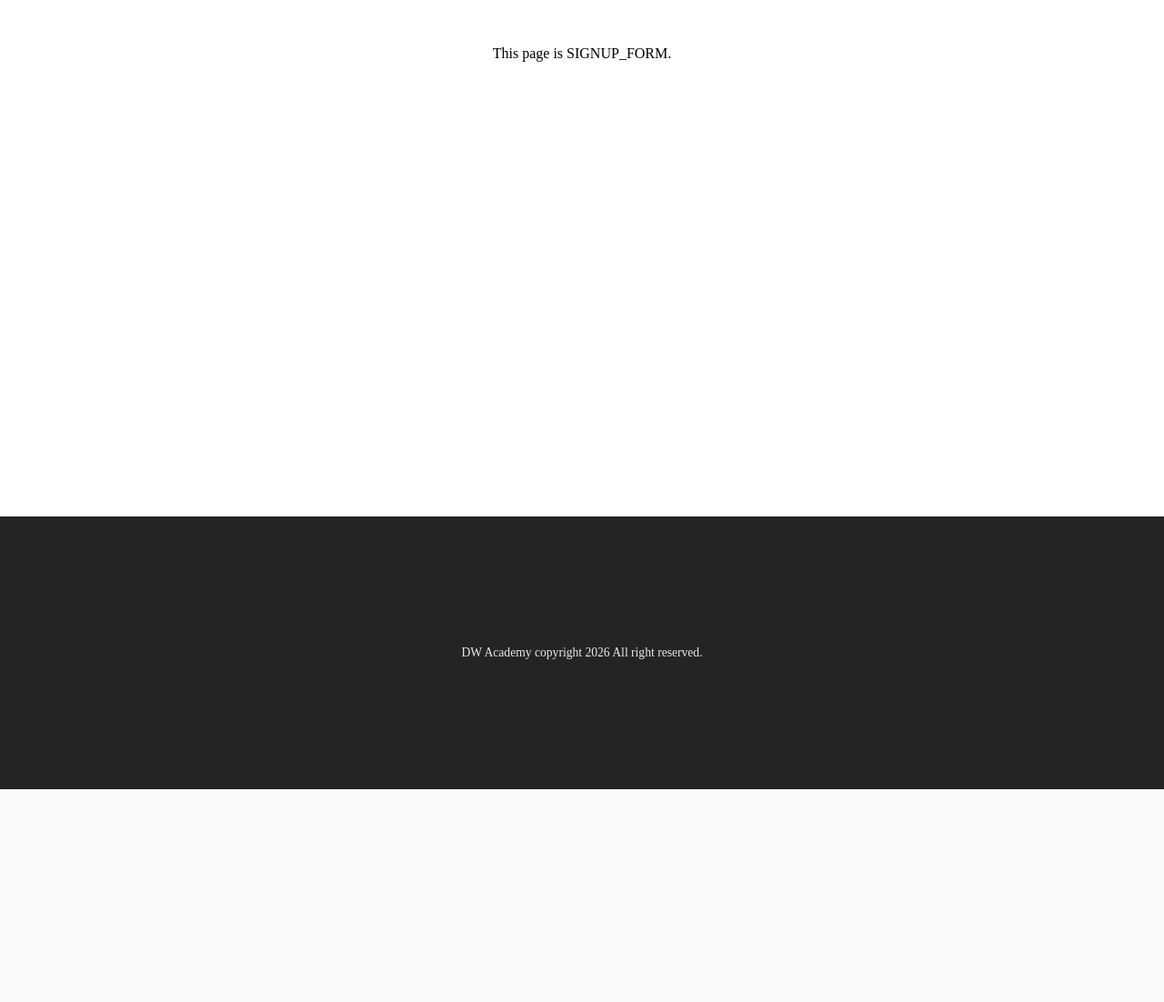
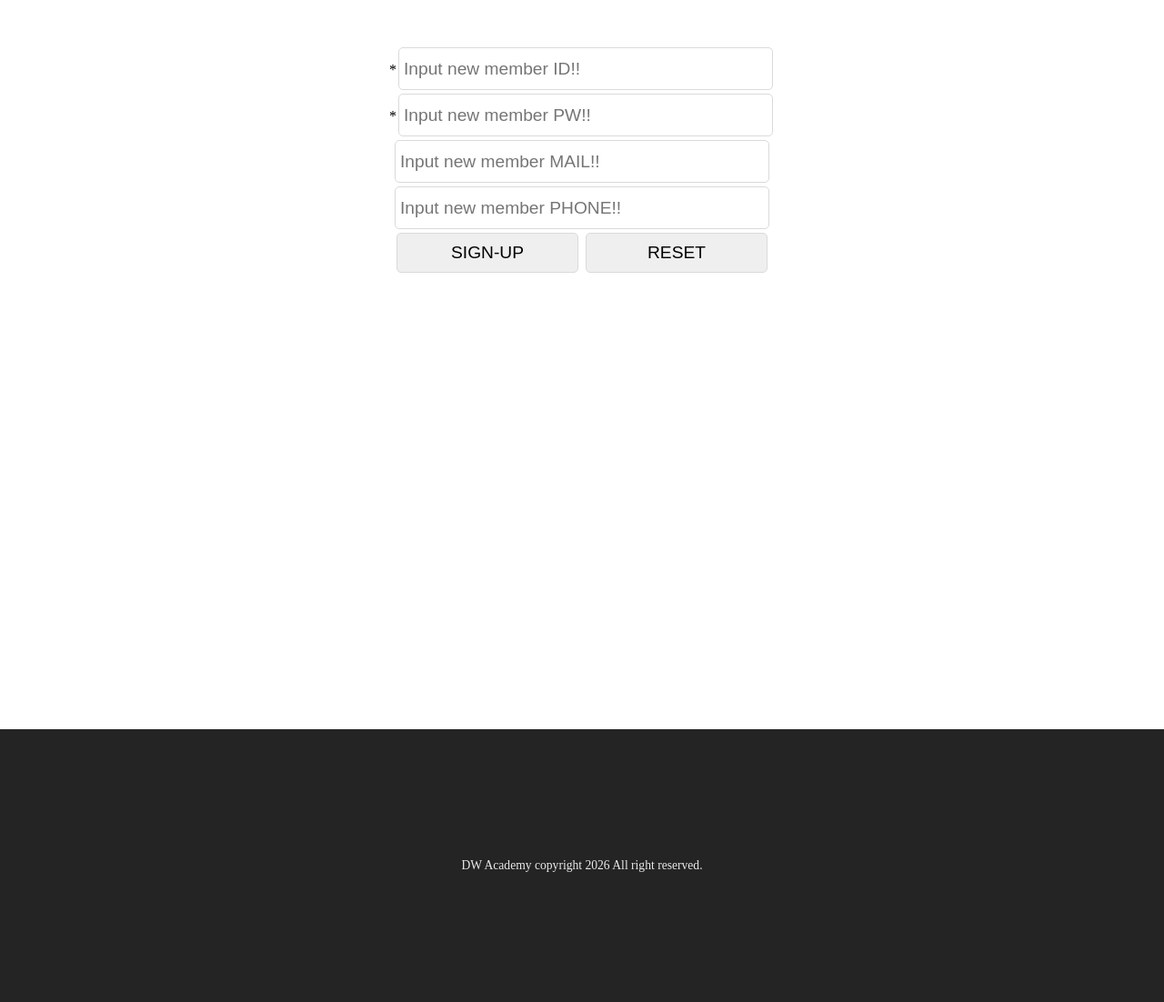
Before and after one commit to kacaroo1254-cmyk/web_diaryServicePjt, a Java web app: page /view/member/signup_form.jsp in a window 1280 px wide. Shown: the part 112-1214 px from the top of the page at 91% size. Before the commit the page ends 980 px from the top, so only its background shows below. Run offline with Tomcat 11, a stand-in JSP engine, Linux system fonts and the light colour scheme.

Commit message:
20261119 db연결

```diff
--- a/src/main/webapp/res/css/common.css
+++ b/src/main/webapp/res/css/common.css
@@ -13,3 +13,25 @@ a {
 a:hover {
 	text-decoration: underline;
 }
+
+.basic_input {
+	width: 400px;
+    height: 25px;
+    padding: 10px 5px;
+    margin: 2px;
+    border: 1px solid #dadada;
+    border-radius: 5px;
+    font-size: 1.2em;
+    outline: none;
+}
+
+.basic_input_button {
+	width: 200px;
+    padding: 10px 5px;
+    margin: 2px;
+    border: 1px solid #dadada;
+    border-radius: 5px;
+    font-size: 1.2em;
+    outline: none;
+	cursor: pointer;
+}
--- /dev/null
+++ b/src/main/webapp/res/css/member/signup_form.css
@@ -0,0 +1,8 @@
+article {
+    width: 1000px;
+    margin: 50px auto 500px;
+}
+
+article div.article_wrap {
+    text-align: center;
+}
--- a/src/main/webapp/res/sql/db.sql
+++ b/src/main/webapp/res/sql/db.sql
@@ -36,3 +36,7 @@ values('seari2', '1111', 'seari@gmail.com', '010-1234-7777');
 set @@auto_increment_increment = 3;
 
 drop table tbl_member;
+
+select count(*) cnt from tbl_member where memId = 'gildong';
+
+delete from tbl_member;
--- /dev/null
+++ b/src/main/webapp/view/include/member/member.jsp
@@ -0,0 +1,21 @@
+<%@ page language="java" contentType="text/html; charset=UTF-8"
+    pageEncoding="UTF-8"%>
+
+<script>
+	function signupForm() {
+		console.log("signupForm() CALLED!!")
+
+		let form = document.signup_form;
+		if (form.memId.value === '') {
+			alert('Please input new member ID!!')
+			form.memId.focus();
+
+		} else if (form.memPw.value === '') {
+			alert('Please input new member PW!!')
+			form.memPw.focus();
+		} else {
+			form.submit();
+		}
+
+	}
+</script>
--- a/src/main/webapp/view/member/signup_form.jsp
+++ b/src/main/webapp/view/member/signup_form.jsp
@@ -6,7 +6,11 @@
 <meta charset="UTF-8">
 <jsp:include page="../include/title.jsp"></jsp:include>
 
-<link rel="stylesheet" type="text/css" href="./res/css/index.css">
+<link rel="stylesheet" type="text/css" href="./res/css/member/signup_form.css">
+
+<%-- <script type="text/javascript" src="<%= request.getContextPath() %>/res/js/member/signup_form.js"></script> --%>
+
+<jsp:include page="../include/member/member.jsp"></jsp:include>
 
 </head>
 <body>
@@ -17,7 +21,25 @@
 
 	<article>
 		<div class="article_wrap">
-			This page is SIGNUP_FORM.
+
+			<form
+				action="<%= request.getContextPath() %>/signup_confirm.mem"
+				name="signup_form"
+				method="POST">
+
+				*<input class="basic_input" type="text" name="memId" placeholder="Input new member ID!!">
+				<br>
+				*<input class="basic_input" type="password" name="memPw" placeholder="Input new member PW!!">
+				<br>
+				<input class="basic_input" type="email" name="memMail" placeholder="Input new member MAIL!!">
+				<br>
+				<input class="basic_input" type="text" name="memPhone" placeholder="Input new member PHONE!!">
+				<br>
+				<input class="basic_input_button" type="button" value="SIGN-UP" onclick="signupForm();">
+				<input class="basic_input_button" type="reset" value="RESET">
+
+			</form>
+
 		</div>
 	</article>
 
```
Also changed, not shown: src/main/java/com/office/member/MemberController.java (+13 -1 lines), src/main/java/com/office/member/MemberDaoForMySQL.java (+110 -4 lines), src/main/java/com/office/member/MemberServiceForDW.java (+15 -2 lines), src/main/webapp/WEB-INF/lib/mysql-connector-j-26.10.0.jar (added), 1 other file.
